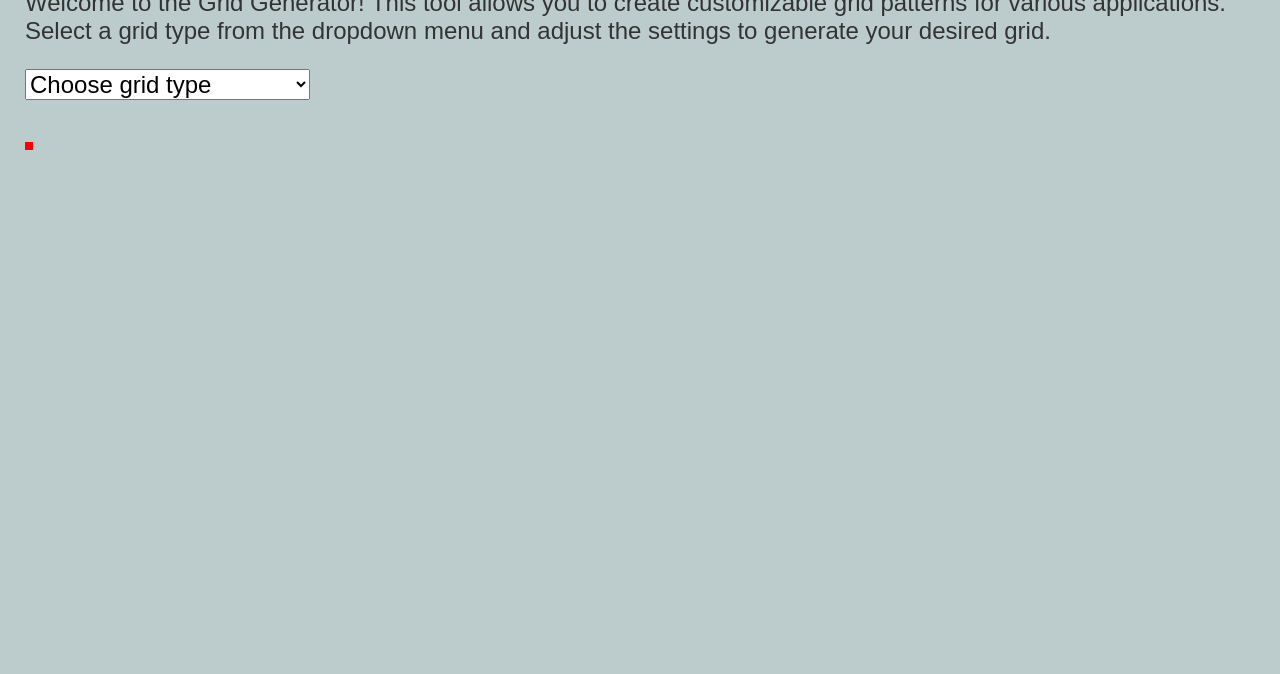
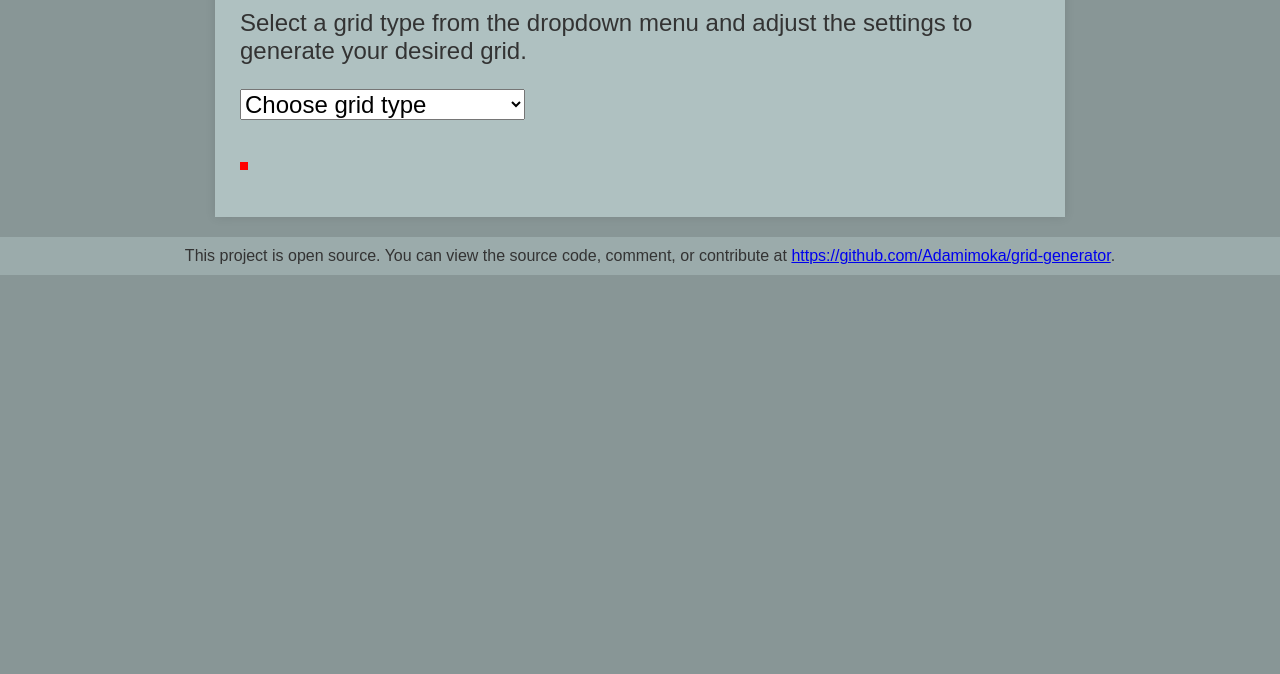
Before and after one commit to Adamimoka/grid-generator, a plain HTML site: page index.html in a window 1280 px wide. Shown: the part 126-800 px from the top of the page. Drawn offline with Linux system fonts and the light colour scheme.

Commit message:
style and html updated

```diff
--- a/index.html
+++ b/index.html
@@ -6,6 +6,7 @@
     <title>Grid Generator</title>
     <link rel="stylesheet" href="style.css" />
     <script src="script.js"></script>
+    <link rel="icon" type="image/png" href="favicon.png">
 
     <script src="gridTypes/squareGrid.js"></script>
     <script src="gridTypes/rectangleGrid.js"></script>
@@ -18,15 +19,18 @@
     <script src="gridTypes/elongatedHexagonGrid.js"></script>
   </head>
   <body>
+    <main>
       <h1>Grid Generator</h1>
-    <p>Welcome to the Grid Generator! This tool allows you to create customizable grid patterns for various applications. Select a grid type from the dropdown menu and adjust the settings to generate your desired grid.</p>
+      <p>Select a grid type from the dropdown menu and adjust the settings to generate your desired grid.</p>
       <select id="grid-type-selector" onchange="ChangeGridType();">
         <option value="" selected disabled hidden>Choose grid type</option>
         <option value="0">Square Grid</option>
         <option value="1">Rectangle Grid</option>
+        <option disabled></option>
         <option value="2">Equilateral Triangle Grid</option>
         <option value="3">Isosceles Triangle Grid</option>
         <option value="4">Right Triangle Grid</option>
+        <option disabled></option>
         <option value="5">Regular Hexagon Grid</option>
         <option value="6">Elongated Hexagon Grid</option>
       </select>
@@ -139,7 +143,7 @@
           <p style="font-size: 8px;"></p>
 
           <label for="isosceles-triangle-tile-width">Tile Width (pixels):</label>
-        <input type="number" id="isosceles-triangle-tile-width" onchange="GenerateGrid();" min="1" max="10000" value="80"> <br>
+          <input type="number" id="isosceles-triangle-tile-width" onchange="GenerateGrid();" min="1" max="10000" value="100"> <br>
 
           <label for="isosceles-triangle-tile-height">Tile Height (pixels):</label>
           <input type="number" id="isosceles-triangle-tile-height" onchange="GenerateGrid();" min="1" max="10000" value="40"> <br>
@@ -298,7 +302,11 @@
       </div>
       <br>
       <div id="image-container"></div>
-  <br>
+      <br><br>
       <button id="download-button" onclick="downloadImage()" hidden>Download Image</button>
+    </main>
+    <footer>
+      This project is open source. You can view the source code, comment, or contribute at <a href="https://github.com/Adamimoka/grid-generator" target="_blank">https://github.com/Adamimoka/grid-generator</a>.
+    </footer>
   </body>
 </html>
--- a/style.css
+++ b/style.css
@@ -1,45 +1,48 @@
 body {
-    background-color: #bccccc;
+    background-color: #889696;
     color: #333;
     font-family: Arial, sans-serif;
     margin: 0;
-    padding: 25px;
 }
 
-/* header {
+header {
     background-color: #4CAF50;
     color: white;
-    padding: 15px;
+    padding: 25px;
     text-align: center;
     font-size: 24px;
 }
 
 main {
-    background-color: white;
-    padding: 20px;
+    background-color: #afc1c1;
+    padding: 25px;
     margin: 20px auto;
     max-width: 800px;
     box-shadow: 0 0 10px rgba(0, 0, 0, 0.1);
-} */
+}
 
 footer {
-    background-color: #4fc4c4;
-    color: white;
+    font-size: 16px;
+    color: #333;
+    background-color: #9babab;
     text-align: center;
+    position: static;
     padding: 10px;
-    position: fixed;
-    bottom: 0;
+    /* bottom: 0;
+    left: 0; */
     width: 100%;
 }
 
 h1 {
     font-size: 36px;
-    color: #1e5e5e;
+    color: #206060;
 }
 
 p, label, input, select {
     font-size: 24px;
+    /* color: #000; */
 }
+
 #image-container {
     border: 4px dashed red;
     display: inline-block;
```
Also changed, not shown: favicon.png (added). Lines whose indentation alone changed are shown as unchanged.
